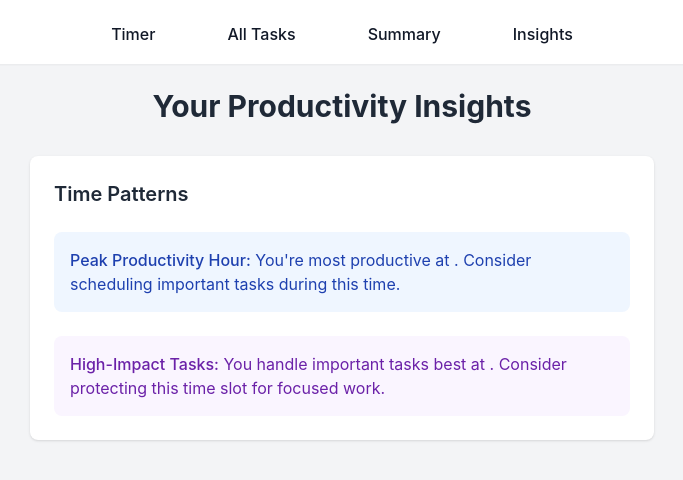
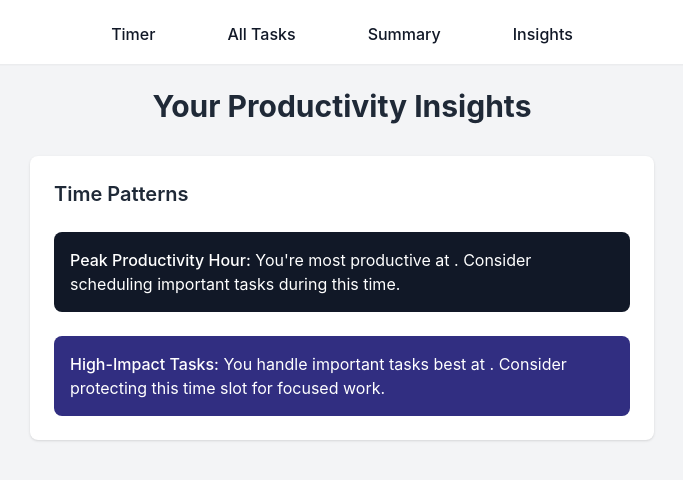
Before and after one commit to evelynso2024/TimeWell, a React (Create React App) app: page /insights in a window 1280 px wide. Shown: the top 480 px of the page, without its empty margins (298-981 px from the left). Built offline with nearby package versions, Linux system fonts and the light colour scheme; the HTML template or start-up script is replaced by a standard one.

Commit message:
Update Insights.js

```diff
--- a/src/components/Insights.js
+++ b/src/components/Insights.js
@@ -17,7 +17,7 @@ function Summary() {
     // Analyze hours
     const hourCounts = {};
     allTasks.forEach(task => {
-      const hour = new Date(task.timestamp).getHours();
+      const hour = new Date(task.startTime || task.timestamp).getHours();
       hourCounts[hour] = (hourCounts[hour] || 0) + 1;
     });
 
@@ -25,7 +25,7 @@ function Summary() {
     const highLeverageTasks = allTasks.filter(task => task.leverage === 'High');
     const highLeverageHours = {};
     highLeverageTasks.forEach(task => {
-      const hour = new Date(task.timestamp).getHours();
+      const hour = new Date(task.startTime || task.timestamp).getHours();
       highLeverageHours[hour] = (highLeverageHours[hour] || 0) + 1;
     });
 
@@ -54,15 +54,15 @@ function Summary() {
       <div className="bg-white rounded-lg shadow p-6">
         <h2 className="text-xl font-semibold mb-6 text-gray-800">Time Patterns</h2>
         <div className="space-y-6">
-          <div className="bg-blue-50 p-4 rounded-lg">
-            <p className="text-blue-800">
+          <div className="bg-gray-900 p-4 rounded-lg">
+            <p className="text-white">
               <span className="font-medium">Peak Productivity Hour:</span> You're most productive at {insights.mostProductiveHour}.
               Consider scheduling important tasks during this time.
             </p>
           </div>
 
-          <div className="bg-purple-50 p-4 rounded-lg">
-            <p className="text-purple-800">
+          <div className="bg-indigo-900 p-4 rounded-lg">
+            <p className="text-white">
               <span className="font-medium">High-Impact Tasks:</span> You handle important tasks best at {insights.highLeverageTime}.
               Consider protecting this time slot for focused work.
             </p>
```
